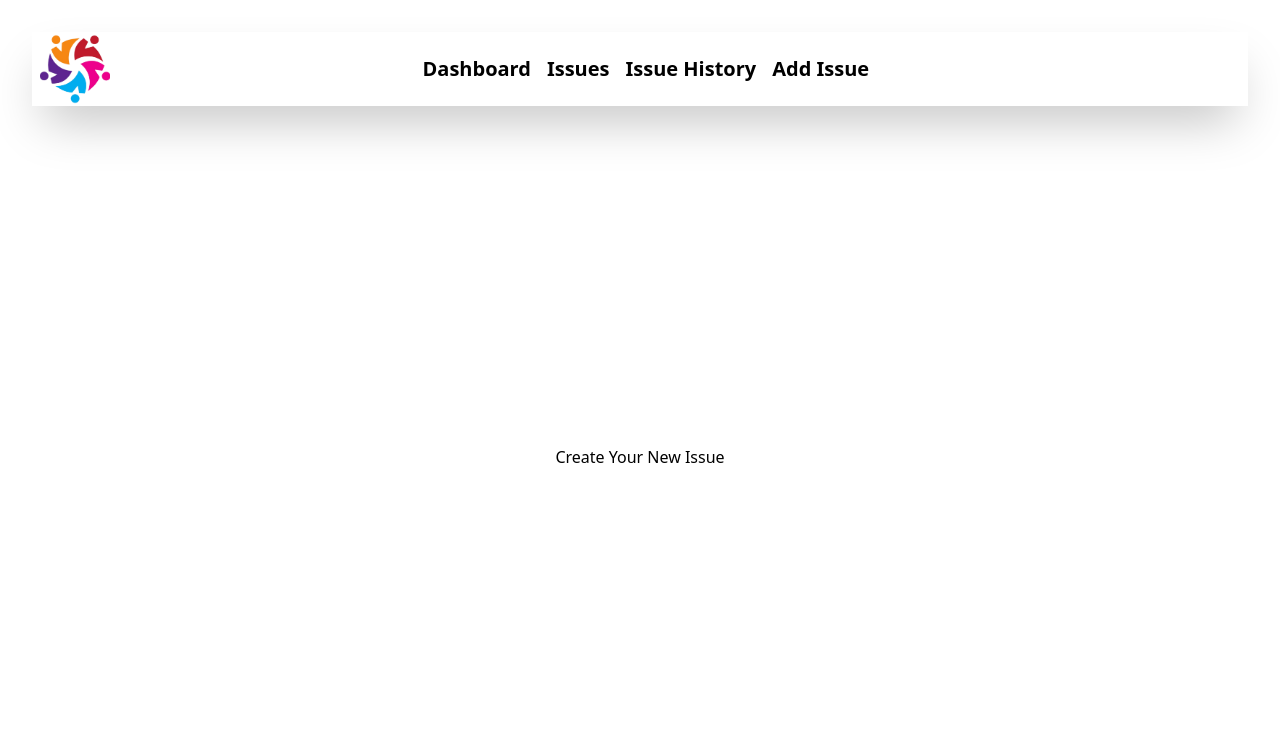
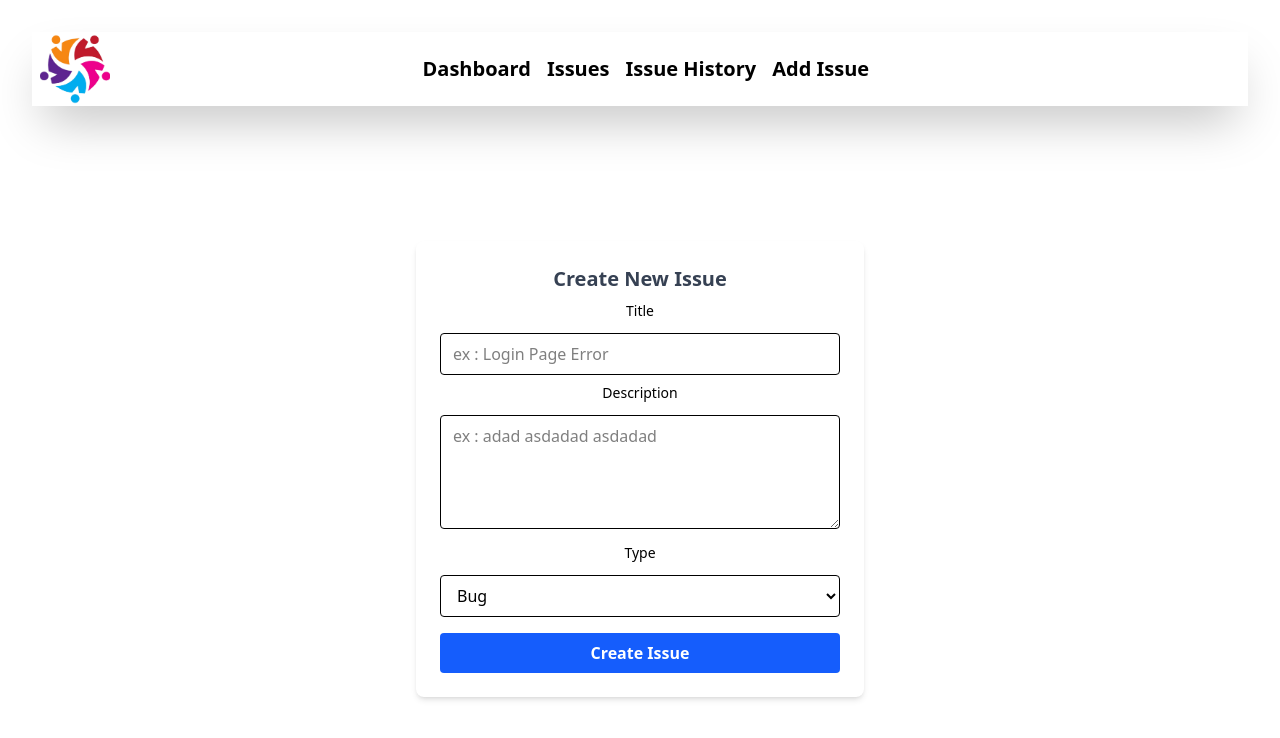
Before and after one commit to AshanOdi/jiraclone-Frontend, a React (Vite) app: page /create in a window 1280 px wide. Shown: the top 738 px of the page. Built offline with nearby package versions, Linux system fonts and the light colour scheme.

Commit message:
Create Issue Page completed 🌙 2️⃣.3️⃣0️⃣

```diff
--- a/src/components/card.jsx
+++ b/src/components/card.jsx
@@ -13,8 +13,10 @@
 // }
 
 import { useState } from "react";
+import { useNavigate } from "react-router-dom";
 
 export default function Card({ task, setData }) {
+  const navigate = useNavigate();
   const [open, setOpen] = useState(false);
 
   function Handler(...args) {
@@ -32,13 +34,23 @@ export default function Card({ task, setData }) {
   }
 
   return (
-    <div className="bg-white shadow-md rounded-xl p-3 mb-3 border-l-4 border-blue-500">
+    <div
+      onClick={() => {
+        navigate("/detail");
+      }}
+      className="bg-white shadow-md rounded-xl p-3 mb-3 border-l-4 border-blue-500 cursor-pointer"
+    >
       <p className="font-semibold">{task.title}</p>
-      <span className="text-xs bg-yellow-200 text-black px-2 py-1 rounded">
-        {task.label}
+      <span className="text-xs bg-red-200 text-black px-2 py-1 rounded">
+        {task.type}
         {console.log(task.status)}
       </span>
-      <p className="text-xs text-gray-500 mt-1">{task.id}</p>
+      <p className="text-xs text-gray-500 mt-1">
+        {task.updatedAt.split("T")[0]}
+      </p>
+      <p className="text-xs text-gray-500 mt-1">
+        {task.updatedAt.split("T")[1].split(".")[0]}
+      </p>
 
       {/* Dropdown */}
       <div className="relative mt-3">
--- a/src/pages/createIssuePage.jsx
+++ b/src/pages/createIssuePage.jsx
@@ -1,8 +1,81 @@
+import { useState } from "react";
+
 export default function CreateIssuePage() {
+  const [title, setTitle] = useState("");
+  const [description, setDescription] = useState("");
+  const [type, setType] = useState("BUG");
+  const [status, setStatus] = useState("OPEN"); // default
+
   return (
-    <div>
-      <h1>Create Your New Issue</h1>
-      <input type="text" />
+    <div className="w-[500px] h-[700px] flex justify-center items-center ">
+      <form className="w-full max-w-md bg-white rounded-lg shadow-md p-6 ">
+        <h2 className="text-xl font-bold text-gray-700">Create New Issue</h2>
+
+        {/* Title */}
+        <div>
+          <label className="block text-sm font-medium mb-1 p-2">Title</label>
+          <input
+            placeholder="ex : Login Page Error"
+            type="text"
+            // value={title}
+            onChange={(e) => setTitle(e.target.value)}
+            required
+            className="w-full border rounded px-3 py-2 focus:ring focus:ring-blue-300 "
+          />
+        </div>
+
+        {/* Description */}
+        <div>
+          <label className="block text-sm font-medium mb-1 p-2">
+            Description
+          </label>
+          <textarea
+            placeholder="ex : adad asdadad asdadad"
+            // value={description}
+            onChange={(e) => setDescription(e.target.value)}
+            required
+            rows="4"
+            className="w-full border rounded px-3 py-2 focus:ring focus:ring-blue-300"
+          />
+        </div>
+
+        {/* Type */}
+        <div>
+          <label className="block text-sm font-medium mb-1 p-2">Type</label>
+          <select
+            // value={type}
+            onChange={(e) => setType(e.target.value)}
+            className="w-full border rounded px-3 py-2"
+          >
+            <option value="BUG">Bug</option>
+            <option value="QUESTION">Question</option>
+            <option value="IMPROVEMENT">Improvement</option>
+          </select>
+        </div>
+
+        {/* Status */}
+        {/* <div>
+          <label className="block text-sm font-medium mb-1">Status</label>
+          <select
+            // value={status}
+            onChange={(e) => setStatus(e.target.value)}
+            className="w-full border rounded px-3 py-2"
+          >
+            <option value="OPEN">Open</option>
+            <option value="IN_PROGRESS">In Progress</option>
+            <option value="WAITING_ON_CLIENT">Waiting on Client</option>
+            <option value="RESOLVED">Resolved</option>
+          </select>
+        </div> */}
+
+        {/* Submit */}
+        <button
+          type="submit"
+          className="mt-4 w-full bg-blue-600 text-white font-semibold py-2 rounded hover:bg-blue-700"
+        >
+          Create Issue
+        </button>
+      </form>
     </div>
   );
 }
```
